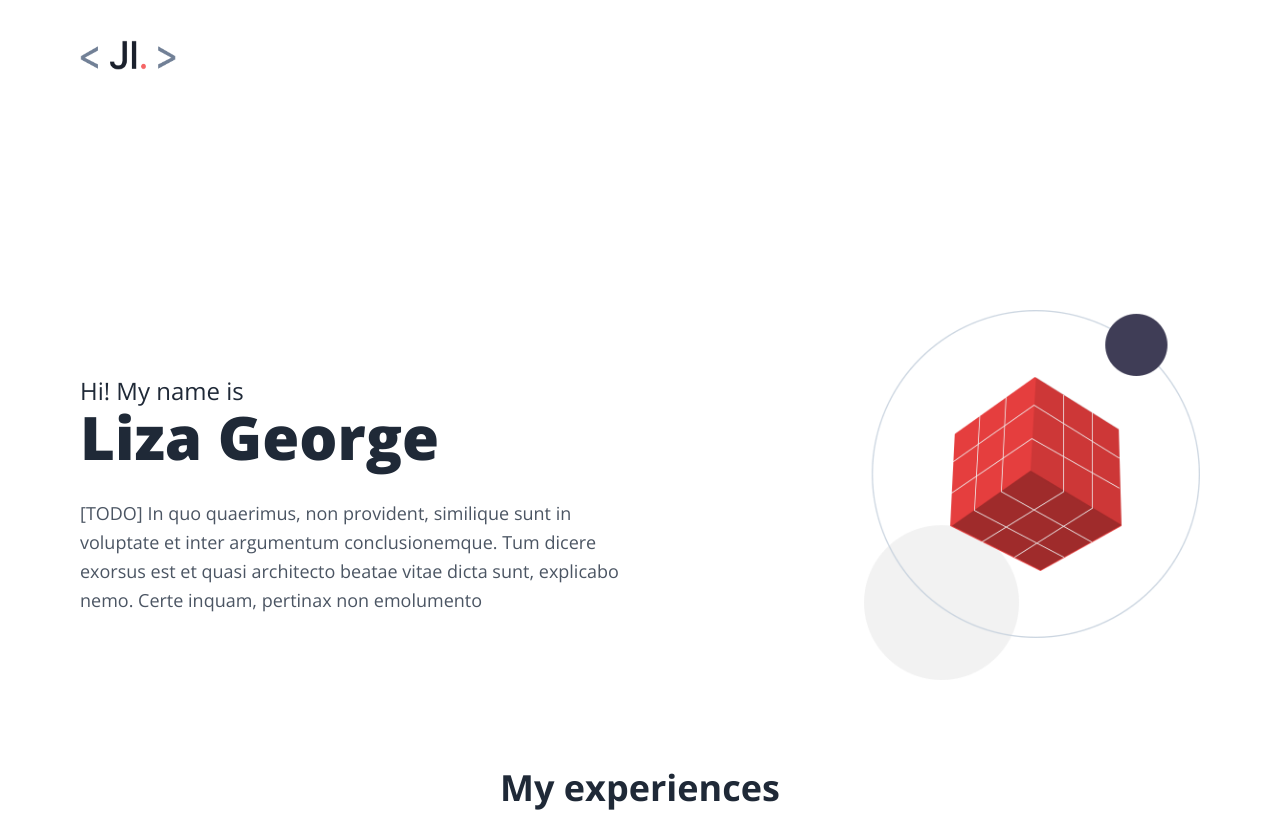
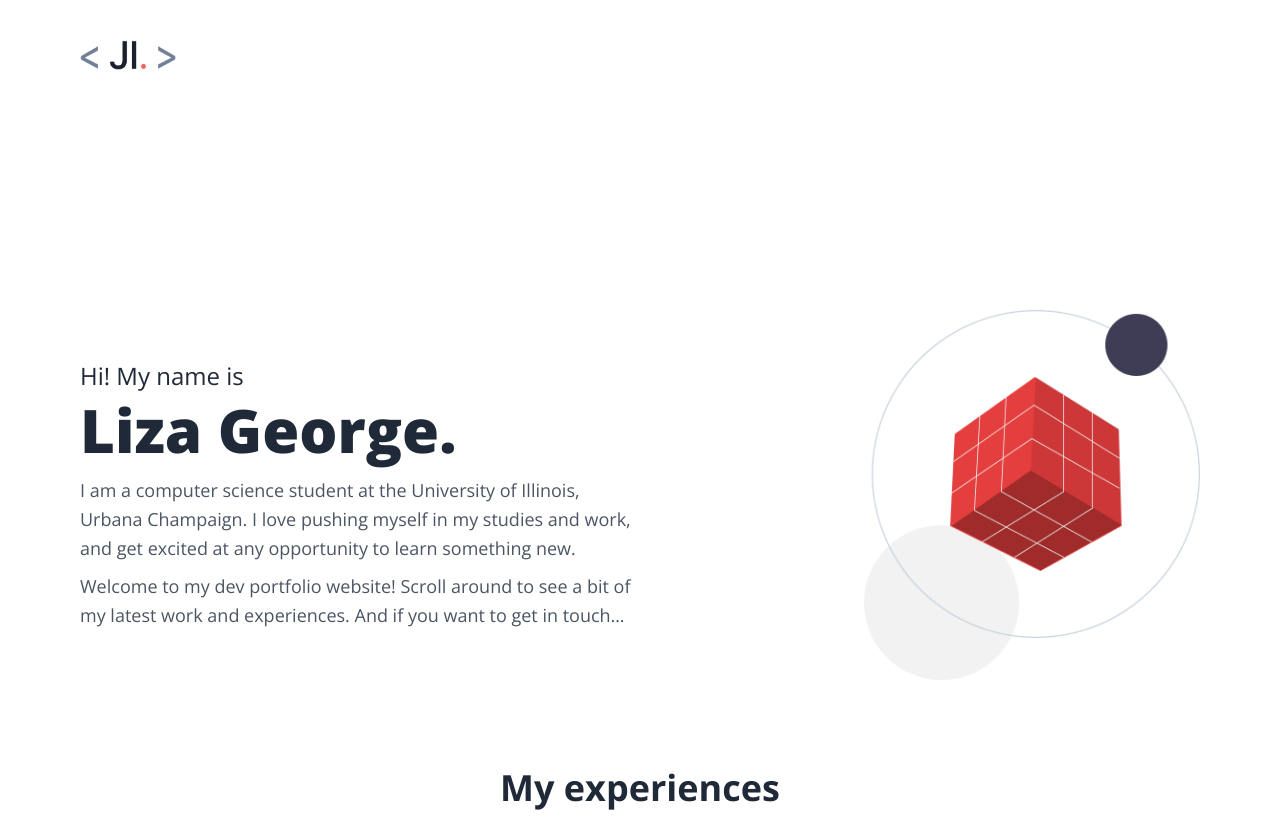
Before and after one commit to lizageorge/dev-portfolio, a plain HTML site: page index.html in a window 1280 px wide. Shown: the top 827 px of the page. Drawn offline with nearby package versions, Linux system fonts and the light colour scheme.

Commit message:
about me blurb

```diff
--- a/index.html
+++ b/index.html
@@ -64,8 +64,9 @@
                 <div class="flex flex-col sm:flex-col md:flex-row lg:flex-row">
                     <div class="flex flex-col lg:w-6/12 md:w-6/12 px-4 lg:px-0 justify-center items-start">
                         <p class="text-2xl text-gray-800 font-light">Hi! My name is</p>
-                        <h1 class="text-5xl sm:text-6xl md:text-4xl lg:text-6xl font-extrabold leading-tight text-gray-800">Liza George</h1>
-                        <p class="text-lg text-gray-600 font-light leading-relaxed pt-8">[TODO] In quo quaerimus, non provident, similique sunt in voluptate et inter argumentum conclusionemque. Tum dicere exorsus est et quasi architecto beatae vitae dicta sunt, explicabo nemo. Certe inquam, pertinax non emolumento</p>
+                        <h1 class="text-5xl sm:text-6xl md:text-4xl lg:text-6xl font-extrabold leading-tight text-gray-800 py-2">Liza George.</h1>
+                        <p class="text-lg text-gray-600 font-light leading-relaxed pt-2">I am a computer science student at the University of Illinois, Urbana Champaign. I love pushing myself in my studies and work, and get excited at any opportunity to learn something new.</p>
+                        <p class="text-lg text-gray-600 font-light leading-relaxed pt-2">Welcome to my dev portfolio website! Scroll around to see a bit of my latest work and experiences. And if you want to get in touch…</p>
                         <!-- <button class="Sf-ui-pro mt-10 flex items-center text-xl custom-foreground-color font-regular custom-border-bottom pb-2 mr-3 focus:outline-none">
                             Connect with me -->
                             <!-- TODO: link to a mailto?  -->
```
